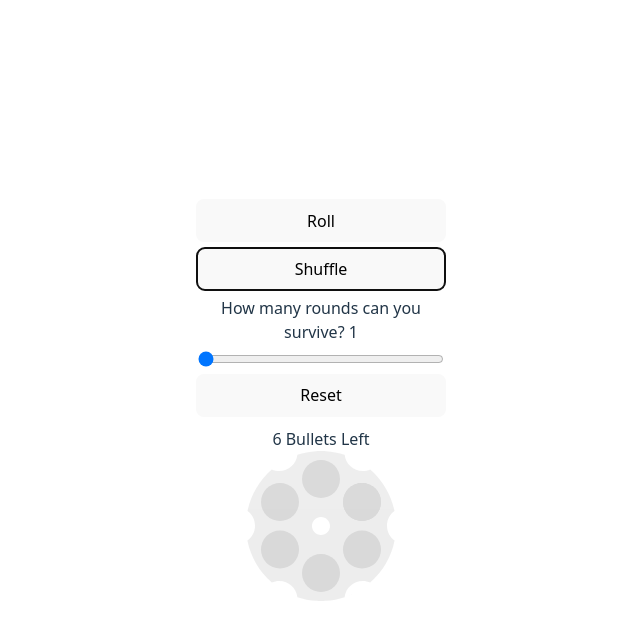
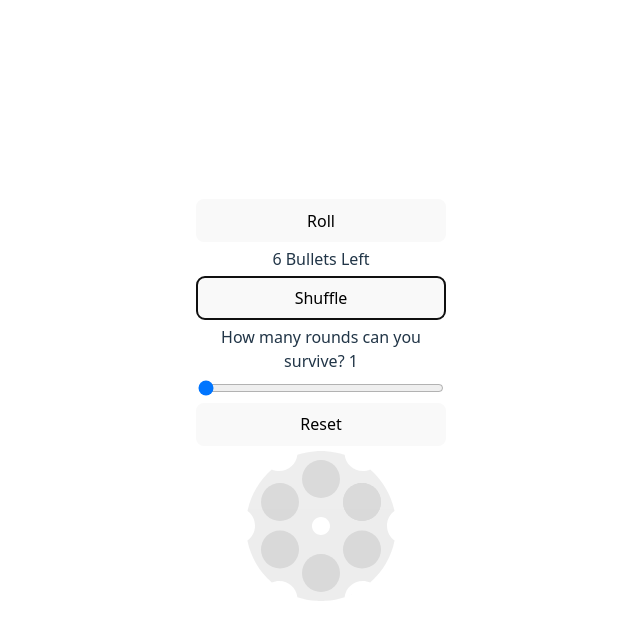
Before and after one commit to Azuma-KL/notrussianroulette, a Svelte app: page / in a window 1280 px wide. Both pictures are taken after a click on the button "Shuffle". Shown: the top 640 px of the page, without its empty margins (319-959 px from the left). Built offline with nearby package versions, Linux system fonts and the light colour scheme.

Commit message:
bullet countdown pos change

```diff
--- a/src/App.svelte
+++ b/src/App.svelte
@@ -120,6 +120,11 @@
     {#if debug}
     <span>Tries: {tries}</span>
     {/if}
+    {#if bullets.length >= 1}
+      <span>{bullets.length} Bullets Left</span>
+    {:else}
+      <span>{bullets.length} Bullet Left</span>
+    {/if}
   {/if}
 
   {#if debug}
@@ -145,11 +150,7 @@
     <button onclick={() => reset()}>Reset</button>
   {/if}
   <span>{text}</span>
-  {#if bullets.length >= 1}
-      <span>{bullets.length} Bullets Left</span>
-    {:else}
-      <span>{bullets.length} Bullet Left</span>
-    {/if}
+
   </div>
 
   <div class="gun">
```
